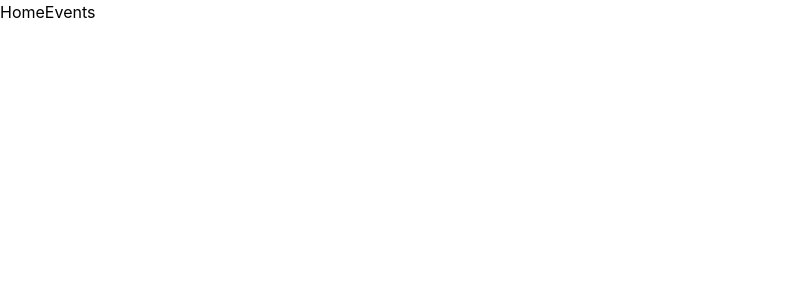
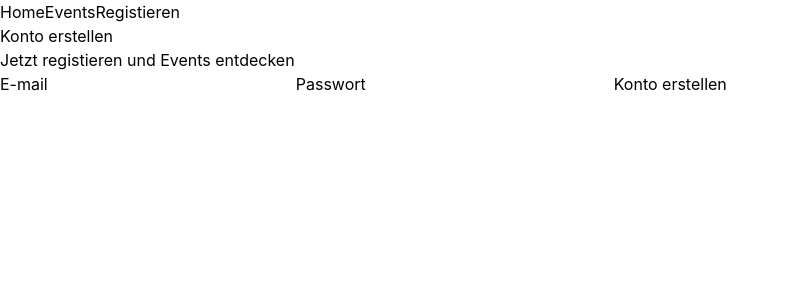
Before and after one commit to Vickiiv/event-scheduler, a React (Vite) app: page /register in a window 1280 px wide. Before the commit this address had no page. Shown: the top 300 px of the page, without its empty margins (0-789 px from the left). Built offline with nearby package versions, Linux system fonts and the light colour scheme.

Commit message:
add sign-up page

```diff
--- a/src/App.tsx
+++ b/src/App.tsx
@@ -3,6 +3,7 @@ import Home from "./Pages/Home";
 import Navbar from "./components/Navbar";
 import Events from "./Pages/Events";
 import EventDetails from "./Pages/EventDetails";
+import Register from "./Pages/Register";
 
 function App() {
   return (
@@ -12,6 +13,7 @@ function App() {
         <Route path="/" element={<Home />} />
         <Route path="/events" element={<Events />} />
         <Route path="/events/:id" element={<EventDetails />} />
+        <Route path="/register" element={<Register />} />
       </Routes>
     </>
   );
--- /dev/null
+++ b/src/Pages/Register.tsx
@@ -0,0 +1,51 @@
+import { useState } from "react";
+import { useNavigate } from "react-router";
+
+function Register() {
+  const [email, setEmail] = useState("");
+  const [password, setPassword] = useState("");
+  const navigate = useNavigate();
+
+  const handleSubmit = async (e: React.FormEvent) => {
+    e.preventDefault();
+
+    const response = await fetch("http://localhost:3001/api/users", {
+      method: "POST",
+      headers: { "Content-Type": "application/json" },
+      body: JSON.stringify({ email, password }),
+    });
+
+    const data = await response.json();
+    console.log(data);
+    setEmail("");
+    setPassword("");
+    navigate("/login");
+  };
+
+  return (
+    <form onSubmit={handleSubmit}>
+      <h1>Konto erstellen</h1>
+      <p>Jetzt registieren und Events entdecken</p>
+
+      <label htmlFor="email">E-mail</label>
+      <input
+        type="email"
+        id="email"
+        value={email}
+        onChange={(e) => setEmail(e.target.value)}
+      />
+
+      <label htmlFor="password">Passwort</label>
+      <input
+        type="password"
+        id="password"
+        value={password}
+        onChange={(e) => setPassword(e.target.value)}
+      />
+
+      <button type="submit">Konto erstellen</button>
+    </form>
+  );
+}
+
+export default Register;
--- a/src/components/Navbar.tsx
+++ b/src/components/Navbar.tsx
@@ -5,6 +5,7 @@ function Navbar() {
     <nav>
       <Link to="/">Home</Link>
       <Link to="/events">Events</Link>
+      <Link to="/register">Registieren</Link>
     </nav>
   );
 }
```
